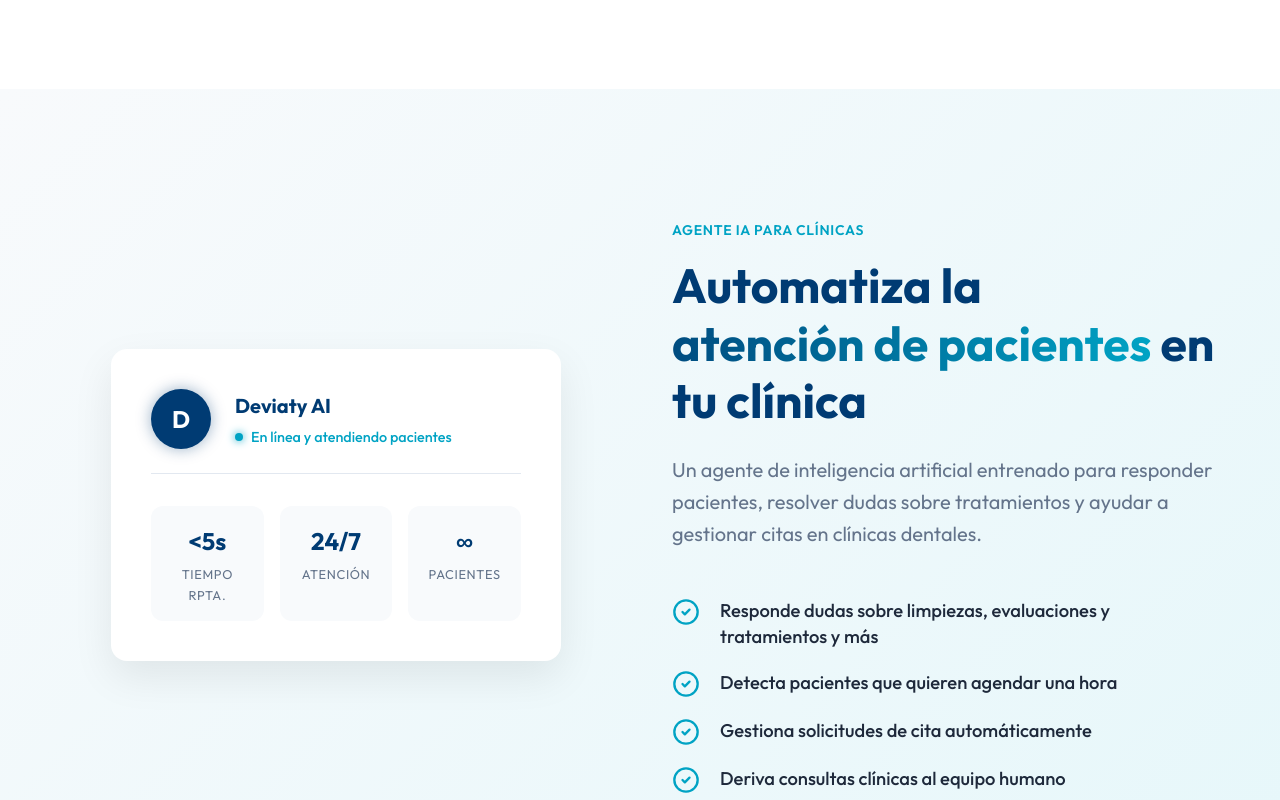
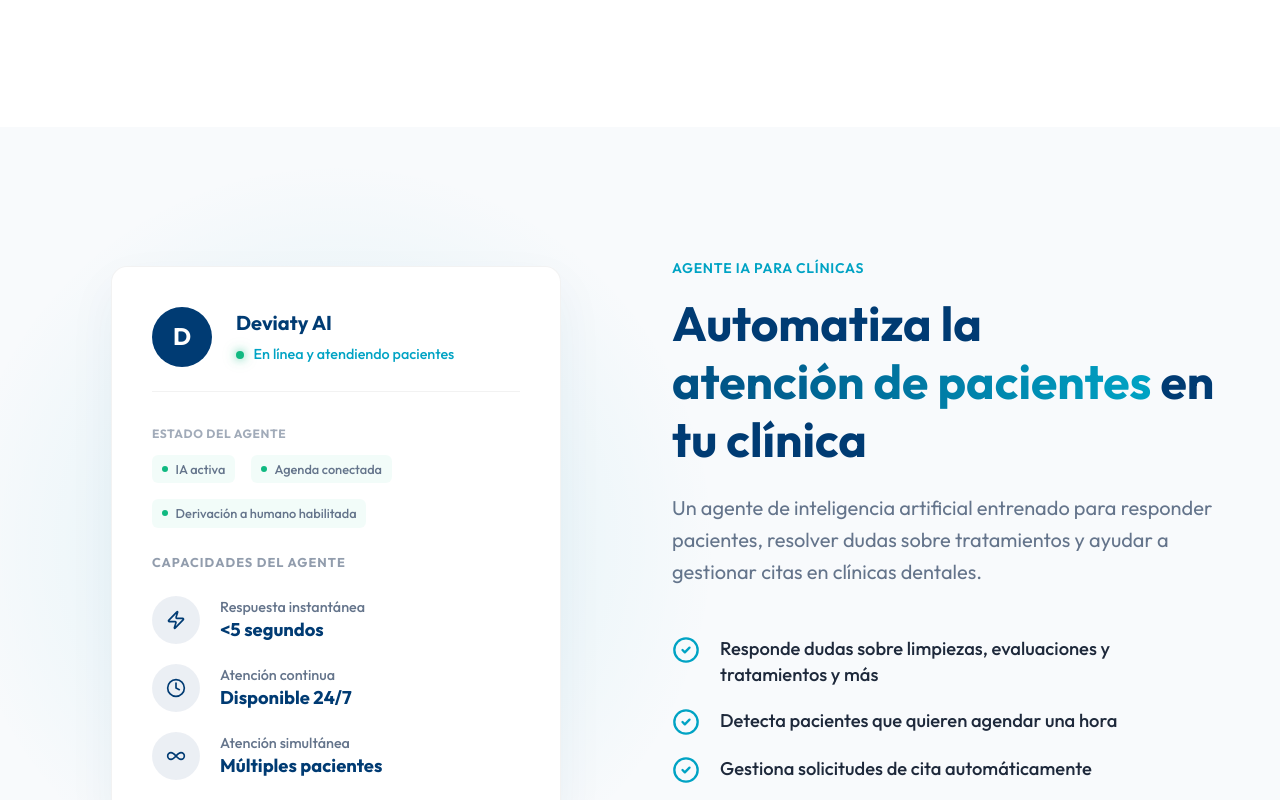
Before and after one commit to MdeMedina/Landing-Page-Deviaty, a Next.js app: page / in a window 1280 px wide. Shown: the part 1480-2280 px from the top of the page. Built offline with nearby package versions, Linux system fonts and the light colour scheme.

Commit message:
cambio en diseño parte de promblema y solución

```diff
--- a/components/Problem.module.css
+++ b/components/Problem.module.css
@@ -48,9 +48,9 @@
 .listItem {
     display: flex;
     align-items: flex-start;
-    gap: 1.25rem;
-    padding: 1.25rem;
-    margin: -1.25rem;
+    gap: 1.5rem;
+    padding: 1.75rem;
+    margin: -1.75rem;
     border-radius: 14px;
     transition: all 0.25s ease;
     cursor: default;
@@ -64,11 +64,11 @@
 
 .iconWrapper {
     flex-shrink: 0;
-    width: 48px;
-    height: 48px;
+    width: 60px;
+    height: 60px;
     background: var(--color-background-alt);
     color: var(--color-accent);
-    border-radius: 12px;
+    border-radius: 14px;
     display: flex;
     align-items: center;
     justify-content: center;
@@ -83,18 +83,18 @@
 .contentWrapper {
     display: flex;
     flex-direction: column;
-    gap: 0.25rem;
+    gap: 0.5rem;
 }
 
 .itemTitle {
-    font-size: 1.125rem;
+    font-size: 1.25rem;
     font-weight: 600;
-    color: var(--color-text);
+    color: var(--color-primary);
     line-height: 1.4;
 }
 
 .itemDescription {
     color: var(--color-text-muted);
-    font-size: 0.95rem;
-    line-height: 1.5;
+    font-size: 1.05rem;
+    line-height: 1.6;
 }
--- a/components/ProblemSection.tsx
+++ b/components/ProblemSection.tsx
@@ -6,22 +6,22 @@
 
 const problems = [
     {
-        icon: <MessageSquareOff size={32} strokeWidth={1.5} />,
+        icon: <MessageSquareOff size={36} strokeWidth={1.5} />,
         title: "Pacientes sin respuesta",
         description: "Pacientes que escriben fuera de horario o en momentos de alta demanda no reciben respuesta."
     },
     {
-        icon: <Users size={32} strokeWidth={1.5} />,
+        icon: <Users size={36} strokeWidth={1.5} />,
         title: "Recepción saturada",
         description: "El equipo debe atender pacientes en sala, responder llamadas y revisar mensajes al mismo tiempo."
     },
     {
-        icon: <CalendarClock size={32} strokeWidth={1.5} />,
+        icon: <CalendarClock size={36} strokeWidth={1.5} />,
         title: "Citas sin seguimiento",
         description: "Cancelaciones y solicitudes pendientes no siempre se retoman a tiempo."
     },
     {
-        icon: <UserMinus size={32} strokeWidth={1.5} />,
+        icon: <UserMinus size={36} strokeWidth={1.5} />,
         title: "Pacientes inactivos",
         description: "Pacientes antiguos no vuelven para controles o limpiezas porque no existe seguimiento automatizado."
     }
--- a/components/ProductExplanation.module.css
+++ b/components/ProductExplanation.module.css
@@ -47,26 +47,54 @@
     flex-shrink: 0;
 }
 
+.section {
+    background-color: var(--color-background-alt); /* soft blue/gray background */
+    padding: 5rem 0;
+}
+
+@media (min-width: 768px) {
+    .section {
+        padding: 8rem 0;
+    }
+}
+
 /* Visual Assets */
 .visuals {
     position: relative;
     display: flex;
     justify-content: center;
+    align-items: center;
+    width: 100%;
+}
+
+.glow {
+    position: absolute;
+    top: 50%;
+    left: 50%;
+    transform: translate(-50%, -50%);
+    width: 140%;
+    height: 140%;
+    background: radial-gradient(circle at center, rgba(0, 163, 196, 0.15) 0%, rgba(0, 163, 196, 0.06) 35%, transparent 70%);
+    pointer-events: none;
+    z-index: 0;
 }
 
 .agentCard {
+    position: relative;
+    z-index: 1;
     width: 100%;
     max-width: 450px;
     padding: 2.5rem;
-    background: white;
+    background: #FFFFFF; /* Pure white */
     border-radius: 16px;
-    box-shadow: 0 16px 40px rgba(0, 0, 0, 0.08); /* elegant shadow */
-    transition: transform 0.3s ease, box-shadow 0.3s ease; /* smooth hover transition */
+    box-shadow: 0 20px 50px rgba(0, 59, 115, 0.05); /* very soft blue-ish shadow */
+    border: 1px solid rgba(0, 0, 0, 0.05); /* sutil border */
+    transition: transform 0.3s ease, box-shadow 0.3s ease;
 }
 
 .agentCard:hover {
     transform: translateY(-3px);
-    box-shadow: 0 20px 48px rgba(0, 0, 0, 0.12); /* darker shadow on hover */
+    box-shadow: 0 25px 60px rgba(0, 59, 115, 0.08);
 }
 
 .agentHeader {
@@ -75,7 +103,7 @@
     gap: 1.5rem;
     margin-bottom: 2rem;
     padding-bottom: 1.5rem;
-    border-bottom: 1px solid var(--color-border);
+    border-bottom: 1px solid rgba(0, 0, 0, 0.05);
 }
 
 .avatar {
@@ -89,7 +117,6 @@
     justify-content: center;
     font-size: 1.5rem;
     font-weight: 700;
-    box-shadow: 0 0 15px rgba(0, 59, 115, 0.4);
 }
 
 .agentName {
@@ -105,7 +132,7 @@
     font-size: 0.9rem;
     display: flex;
     align-items: center;
-    gap: 0.5rem;
+    gap: 0.6rem;
 }
 
 .agentStatus::before {
@@ -113,37 +140,106 @@
     display: block;
     width: 8px;
     height: 8px;
-    background: var(--color-accent);
+    background: #10B981; /* Explicit green for "Online" */
     border-radius: 50%;
-    box-shadow: 0 0 8px var(--color-accent);
+    box-shadow: 0 0 8px rgba(16, 185, 129, 0.6), 0 0 16px rgba(16, 185, 129, 0.3); /* Glow effect */
 }
 
-.statsGrid {
-    display: grid;
-    grid-template-columns: repeat(3, 1fr);
+.agentStatusBlock {
+    margin-bottom: 1.5rem;
+}
+
+.statusTitle {
+    font-size: 0.75rem;
+    font-weight: 700;
+    color: var(--color-text-muted);
+    text-transform: uppercase;
+    letter-spacing: 0.05em;
+    margin-bottom: 0.75rem;
+    opacity: 0.6;
+}
+
+.statusGrid {
+    display: flex;
+    flex-wrap: wrap;
     gap: 1rem;
 }
 
-.statBox {
+.statusItem {
+    display: flex;
+    align-items: center;
+    gap: 0.5rem;
+    font-size: 0.8rem;
+    font-weight: 500;
+    color: var(--color-text-muted);
+    background: rgba(16, 185, 129, 0.05);
+    padding: 0.25rem 0.6rem;
+    border-radius: 6px;
+}
+
+.statusCheckDot {
+    width: 6px;
+    height: 6px;
+    border-radius: 50%;
+    background: #10B981;
+}
+
+.agentCapabilities {
     display: flex;
     flex-direction: column;
-    align-items: center;
-    padding: 1rem;
-    background: var(--color-background-alt);
-    border-radius: var(--radius-md);
-    text-align: center;
+    gap: 0.5rem;
 }
 
-.statValue {
-    font-size: 1.5rem;
+.capTitle {
+    font-size: 0.8rem;
     font-weight: 700;
-    color: var(--color-primary);
+    color: var(--color-text-muted);
+    text-transform: uppercase;
+    letter-spacing: 0.08em;
+    margin-bottom: 1rem;
+    opacity: 0.7;
 }
 
-.statLabel {
-    font-size: 0.8rem;
+.capList {
+    display: flex;
+    flex-direction: column;
+    gap: 1.25rem;
+}
+
+.capItem {
+    display: flex;
+    align-items: center;
+    gap: 1.25rem;
+}
+
+.capIconWrapper {
+    flex-shrink: 0;
+    width: 48px;
+    height: 48px;
+    border-radius: 50%; /* circular as requested */
+    background: rgba(0, 59, 115, 0.08); /* primary color with 8% opacity */
+    color: var(--color-primary); /* primary color for icon */
+    display: flex;
+    align-items: center;
+    justify-content: center;
+}
+
+.capContent {
+    display: flex;
+    flex-direction: column;
+    gap: 0.15rem;
+}
+
+.capLabel {
+    font-size: 0.9rem;
+    font-weight: 500;
     color: var(--color-text-muted);
-    text-transform: uppercase;
-    letter-spacing: 0.05em;
-    margin-top: 0.25rem;
+    line-height: 1.2;
 }
+
+.capValue {
+    font-size: 1.15rem;
+    font-weight: 700;
+    color: var(--color-primary); /* primary color for values */
+    line-height: 1.2;
+}
--- a/components/ProductExplanation.tsx
+++ b/components/ProductExplanation.tsx
@@ -2,7 +2,7 @@
 
 import { motion } from "framer-motion";
 import styles from "./ProductExplanation.module.css";
-import { CheckCircle2 } from "lucide-react";
+import { CheckCircle2, Zap, Clock, Infinity as InfinityIcon } from "lucide-react";
 
 const benefits = [
     "Responde dudas sobre limpiezas, evaluaciones y tratamientos y más",
@@ -13,7 +13,7 @@
 
 export default function ProductExplanation() {
     return (
-        <section className={`section-padding bg-gradient-soft`} id="beneficios">
+        <section className={styles.section} id="beneficios">
             <div className={`container ${styles.container}`}>
                 <motion.div
                     className={styles.visuals}
@@ -22,6 +22,7 @@
                     viewport={{ once: true, margin: "-100px" }}
                     transition={{ duration: 0.6 }}
                 >
+                    <div className={styles.glow} aria-hidden="true" />
                     {/* Abstract representation of the AI Agent working */}
                     <div className={styles.agentCard}>
                         <div className={styles.agentHeader}>
@@ -31,18 +32,58 @@
                                 <p className={styles.agentStatus}>En línea y atendiendo pacientes</p>
                             </div>
                         </div>
-                        <div className={styles.statsGrid}>
-                            <div className={styles.statBox}>
-                                <span className={styles.statValue}>&lt;5s</span>
-                                <span className={styles.statLabel}>Tiempo Rpta.</span>
+
+                        <div className={styles.agentStatusBlock}>
+                            <h5 className={styles.statusTitle}>Estado del agente</h5>
+                            <div className={styles.statusGrid}>
+                                {[
+                                    "IA activa",
+                                    "Agenda conectada",
+                                    "Derivación a humano habilitada"
+                                ].map((status, i) => (
+                                    <div key={i} className={styles.statusItem}>
+                                        <div className={styles.statusCheckDot} />
+                                        <span>{status}</span>
+                                    </div>
+                                ))}
                             </div>
-                            <div className={styles.statBox}>
-                                <span className={styles.statValue}>24/7</span>
-                                <span className={styles.statLabel}>Atención</span>
-                            </div>
-                            <div className={styles.statBox}>
-                                <span className={styles.statValue}>&infin;</span>
-                                <span className={styles.statLabel}>Pacientes</span>
+                        </div>
+
+                        <div className={styles.separator} />
+
+                        <div className={styles.agentCapabilities}>
+                            <h5 className={styles.capTitle}>Capacidades del agente</h5>
+
+                            <div className={styles.capList}>
+                                <div className={styles.capItem}>
+                                    <div className={styles.capIconWrapper}>
+                                        <Zap size={20} className={styles.capIcon} />
+                                    </div>
+                                    <div className={styles.capContent}>
+                                        <span className={styles.capLabel}>Respuesta instantánea</span>
+                                        <span className={styles.capValue}>&lt;5 segundos</span>
+                                    </div>
+                                </div>
+
+                                <div className={styles.capItem}>
+                                    <div className={styles.capIconWrapper}>
+                                        <Clock size={20} className={styles.capIcon} />
+                                    </div>
+                                    <div className={styles.capContent}>
+                                        <span className={styles.capLabel}>Atención continua</span>
+                                        <span className={styles.capValue}>Disponible 24/7</span>
+                                    </div>
+                                </div>
+
+                                <div className={styles.capItem}>
+                                    <div className={styles.capIconWrapper}>
+                                        <InfinityIcon size={20} className={styles.capIcon} />
+                                    </div>
+                                    <div className={styles.capContent}>
+                                        <span className={styles.capLabel}>Atención simultánea</span>
+                                        <span className={styles.capValue}>Múltiples pacientes</span>
+                                    </div>
+                                </div>
                             </div>
                         </div>
                     </div>
```
